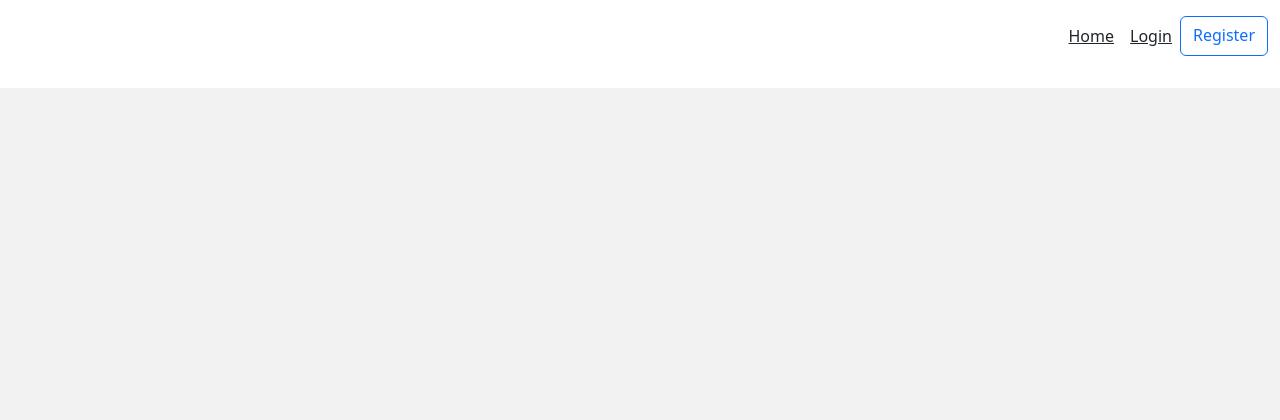
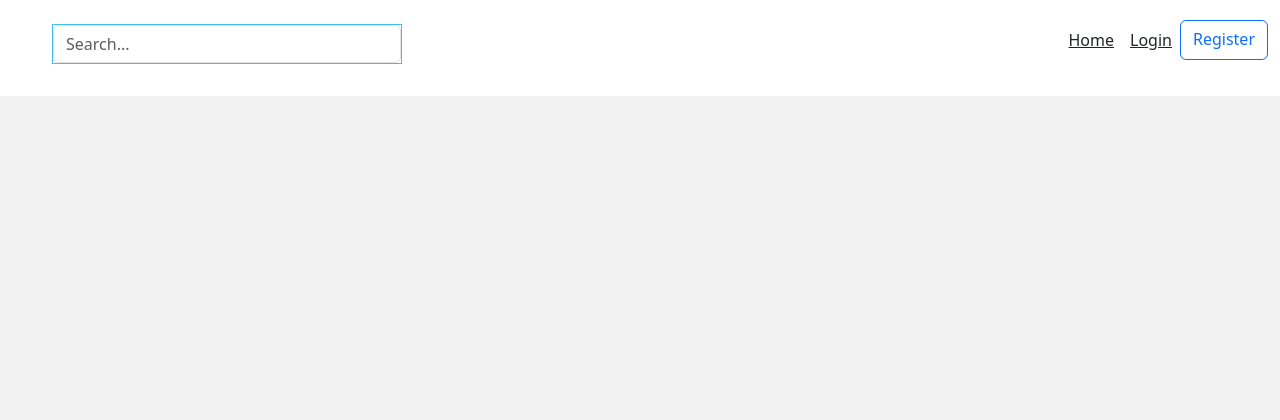
Before and after one commit to Jordan-Finlay/blog_online, a Django app: template templates/main.html in a window 1280 px wide. Shown: the top 420 px of the page. Run offline with Django 4.2, Linux system fonts and the light colour scheme; the template is opened without the code that fills it, so the values that code supplies are empty.

Commit message:
created a search bar function in header

```diff
--- a/blog/templates/blog/detail_blog.html
+++ b/blog/templates/blog/detail_blog.html
@@ -14,7 +14,7 @@
     <div class="row">
         <!--Blog post-->
         <div class="card m-auto">
-            <!--Shows the post from user-->
+            <!--Shows the post from user allows user to update-->
             <img class="card-img-top" src="{{blog_post.image.url}}" alt="">
             <div class="card-body my-2">
                 <h2 class="card-title">{{blog_post.title}}</h2>
--- a/templates/snippets/header.html
+++ b/templates/snippets/header.html
@@ -19,6 +19,15 @@
     .background {
         background-color: white;
     }
+    .search-bar{
+        max-width: 350px;
+        width: 100%;
+        margin-left: 40px;
+        border: 1px solid rgb(69, 188, 235);
+    }
+    form {
+        width: 100%;
+    }
 
 </style>
 
@@ -31,6 +40,15 @@
                 <p> Hello, {{request.user.username}}</p>
                 {% endif %}
             </h5>
+
+            <!--Search bar function-->
+            <div class="search-bar mt-sm-2 mr-2">
+                <form method="get">
+                    <input type="text" class="form-control" name="q" id="id_q" placeholder="Search...">
+                </form>
+            </div>
+
+            <!--Nav links-->
             <nav class="d-inline-flex mt-2 mt-md-0 ms-md-auto">
                 {% if request.user.is_authenticated %}
                     <a class="p-2 text-dark" href="{% url 'home' %}">Home</a>
```
Also changed, not shown: blog/views.py (+23 -1 lines), personal/views.py (+7 -0 lines), 1 other file. Lines whose indentation alone changed are shown as unchanged.
